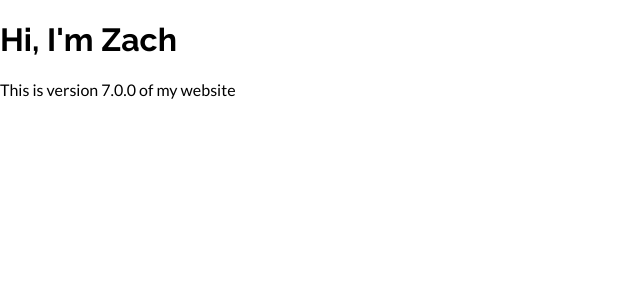
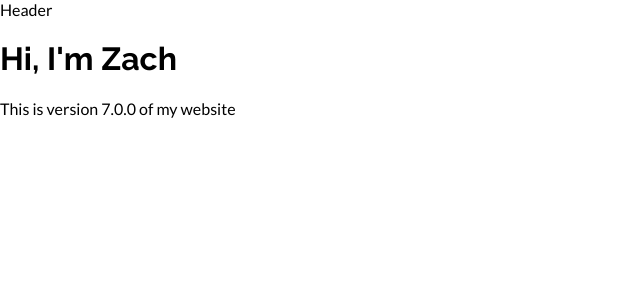
Before and after one commit to zsaffrin/zachsaffrin.com, a React (Create React App) app: page / in a window 1280 px wide. Shown: the top 300 px of the page, without its empty margins (0-640 px from the left). Built offline with nearby package versions, Linux system fonts and the light colour scheme.

Commit message:
Add Header component

```diff
--- a/src/App/App.js
+++ b/src/App/App.js
@@ -1,8 +1,11 @@
 import React from 'react';
 import './App.css';
+import Header from './Header/Header';
 
 const App = () => (
     <div className="App">
+        <Header />
+
         <h1>Hi, I&apos;m Zach</h1>
         <p>This is version 7.0.0 of my website</p>
     </div>
--- /dev/null
+++ b/src/App/Header/Header.css
@@ -0,0 +1,4 @@
+
+.Header {
+
+}
--- /dev/null
+++ b/src/App/Header/Header.js
@@ -0,0 +1,10 @@
+import React from 'react';
+import './Header.css';
+
+const Header = () => (
+    <div className="Header">
+        Header
+    </div>
+);
+
+export default Header;
```
